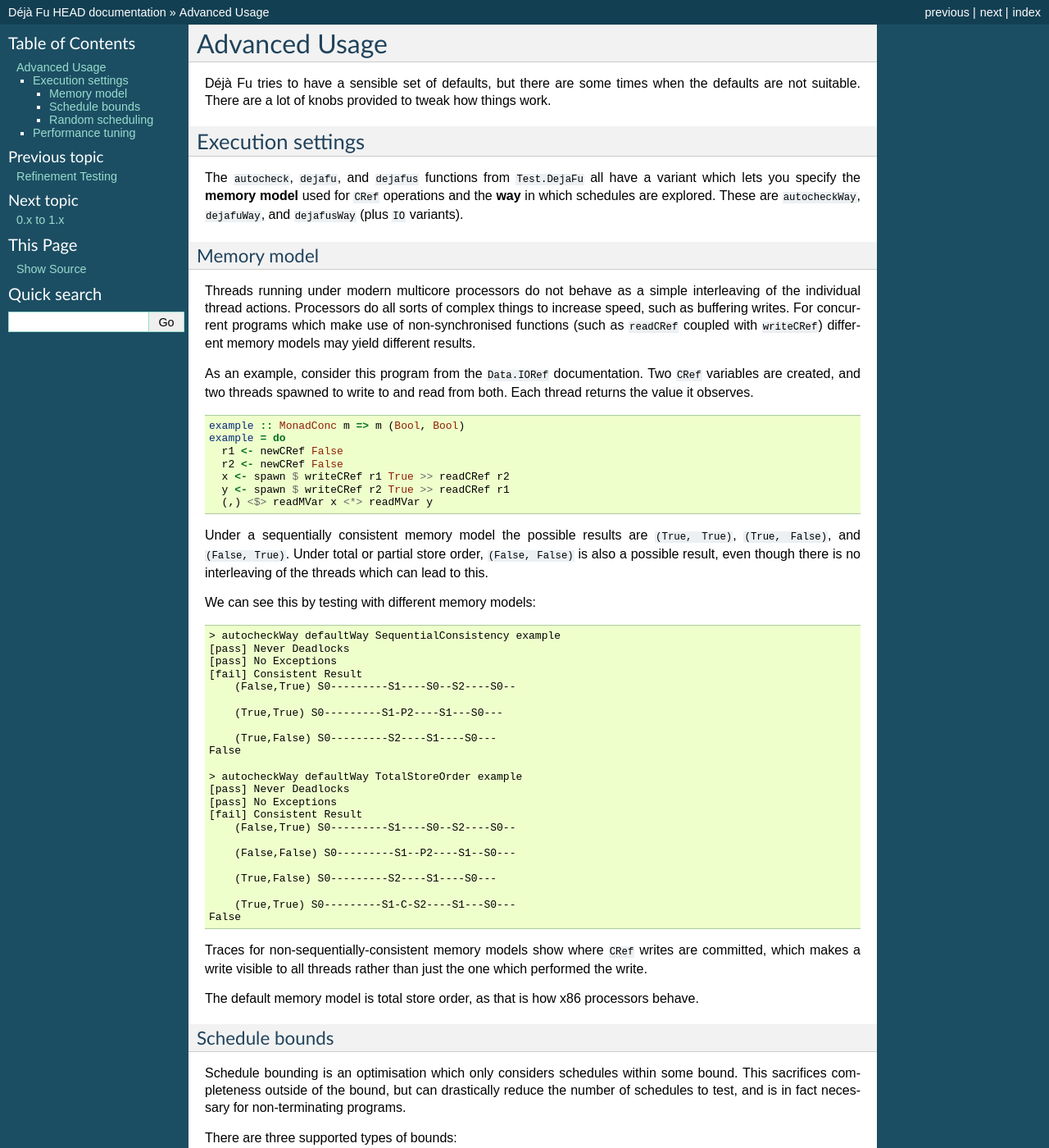
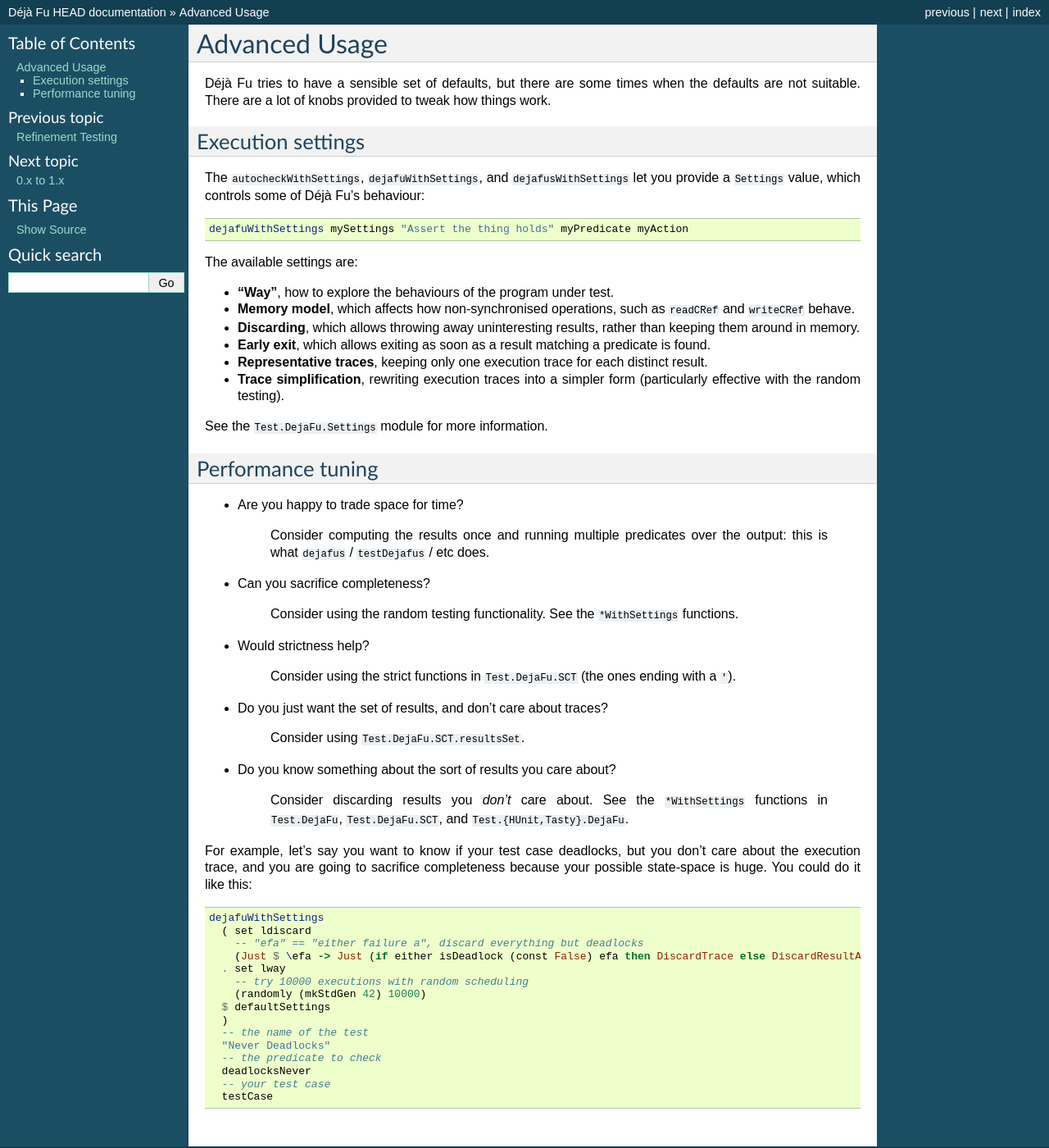
Before and after one commit to barrucadu/dejafu, a Sphinx documentation site: the page built from doc/advanced.rst, in a window 1280 px wide and 1400 px high. Shown: the whole window at 82% size. Built offline with Sphinx 7.4.7, drawn with Linux system fonts in a browser that asks for light colours; some of the changed text lies outside the part shown.

Commit message:
Rewrite execution settings docs, mostly as a pointer to the haddocks

```diff
--- a/doc/advanced.rst
+++ b/doc/advanced.rst
@@ -11,146 +11,34 @@ provided to tweak how things work.
 Execution settings
 ------------------
 
-The ``autocheck``, ``dejafu``, and ``dejafus`` functions from
-``Test.DejaFu`` all have a variant which lets you specify the **memory
-model** used for ``CRef`` operations and the **way** in which
-schedules are explored.  These are ``autocheckWay``, ``dejafuWay``,
-and ``dejafusWay`` (plus ``IO`` variants).
-
-Memory model
-~~~~~~~~~~~~
-
-Threads running under modern multicore processors do not behave as a
-simple interleaving of the individual thread actions.  Processors do
-all sorts of complex things to increase speed, such as buffering
-writes.  For concurrent programs which make use of non-synchronised
-functions (such as ``readCRef`` coupled with ``writeCRef``) different
-memory models may yield different results.
-
-As an example, consider this program from the ``Data.IORef``
-documentation.  Two ``CRef`` variables are created, and two threads
-spawned to write to and read from both.  Each thread returns the value
-it observes.
+The ``autocheckWithSettings``, ``dejafuWithSettings``, and
+``dejafusWithSettings`` let you provide a ``Settings`` value, which
+controls some of Déjà Fu's behaviour:
 
 .. code-block:: haskell
 
-  example :: MonadConc m => m (Bool, Bool)
-  example = do
-    r1 <- newCRef False
-    r2 <- newCRef False
-    x <- spawn $ writeCRef r1 True >> readCRef r2
-    y <- spawn $ writeCRef r2 True >> readCRef r1
-    (,) <$> readMVar x <*> readMVar y
+  dejafuWithSettings mySettings "Assert the thing holds" myPredicate myAction
 
-Under a sequentially consistent memory model the possible results are
-``(True, True)``, ``(True, False)``, and ``(False, True)``.  Under
-total or partial store order, ``(False, False)`` is also a possible
-result, even though there is no interleaving of the threads which can
-lead to this.
+The available settings are:
 
-We can see this by testing with different memory models:
+* **"Way"**, how to explore the behaviours of the program under test.
 
-.. code-block:: none
+* **Memory model**, which affects how non-synchronised operations,
+  such as ``readCRef`` and ``writeCRef`` behave.
 
-  > autocheckWay defaultWay SequentialConsistency example
-  [pass] Never Deadlocks
-  [pass] No Exceptions
-  [fail] Consistent Result
-      (False,True) S0---------S1----S0--S2----S0--
+* **Discarding**, which allows throwing away uninteresting results,
+  rather than keeping them around in memory.
 
-      (True,True) S0---------S1-P2----S1---S0---
+* **Early exit**, which allows exiting as soon as a result matching a
+  predicate is found.
 
-      (True,False) S0---------S2----S1----S0---
-  False
+* **Representative traces**, keeping only one execution trace for each
+  distinct result.
 
-  > autocheckWay defaultWay TotalStoreOrder example
-  [pass] Never Deadlocks
-  [pass] No Exceptions
-  [fail] Consistent Result
-      (False,True) S0---------S1----S0--S2----S0--
+* **Trace simplification**, rewriting execution traces into a simpler
+  form (particularly effective with the random testing).
 
-      (False,False) S0---------S1--P2----S1--S0---
-
-      (True,False) S0---------S2----S1----S0---
-
-      (True,True) S0---------S1-C-S2----S1---S0---
-  False
-
-Traces for non-sequentially-consistent memory models show where
-``CRef`` writes are committed, which makes a write visible to all
-threads rather than just the one which performed the write.
-
-The default memory model is total store order, as that is how x86
-processors behave.
-
-Schedule bounds
-~~~~~~~~~~~~~~~
-
-Schedule bounding is an optimisation which only considers schedules
-within some bound.  This sacrifices completeness outside of the bound,
-but can drastically reduce the number of schedules to test, and is in
-fact necessary for non-terminating programs.
-
-There are three supported types of bounds:
-
-Pre-emption bounding
-  Restricts the number of pre-emptive context switches.  A context
-  switch is pre-emptive if the previously executing thread is not
-  blocked and did not explicitly yield.
-
-Fair bounding
-  Restricts how many times each thread can yield, by bounding the
-  maximum difference between the thread which has yielded the most,
-  and the thread which has yielded the least.
-
-Length bounding
-  Restricts how long an execution can be, in terms of Déjà Fu's
-  "primitive actions".
-
-The standard testing mechanism uses all three bounds.  Pre-emption +
-fair bounding is useful for programs which use spinlocks or yield for
-control flow, but which are otherwise terminating.  Length bounding
-makes it possible to test potentially non-terminating programs.
-
-If you wanted to disable pre-emption bounding, for example, you can do
-so like so:
-
-.. code-block:: haskell
-
-  dejafuWay (systematically defaultBounds { boundPreemp = Nothing })
-            defaultMemType
-            myAction
-            ("Assert the thing holds", myPredicate)
-
-
-Random scheduling
-~~~~~~~~~~~~~~~~~
-
-If you don't want to find all executions within the schedule bounds,
-and instead want to test a fixed number of executions, you can use
-random scheduling.
-
-There are three variants:
-
-``randomly randomGen numExecutions``
-  Perform the given number of executions using weighted random
-  scheduling.  On creation, a thread is given a random weight, which
-  is used to perform a nonuniform random selection amongst the
-  enabled (not blocked) threads at every scheduling point.
-
-``uniformly randomGen numExecutions``
-  Like ``randomly``, but rather than a weighted selection, it's a
-  uniform selection.
-
-These are all given as the first argument to ``dejafuWay`` (and its
-ilk), like ``systematically``.  So for example you could do this:
-
-.. code-block:: haskell
-
-  dejafuWay (randomly (mkStdGen 42) 1000)
-            defaultMemType
-            myAction
-            ("Assert the thing holds", myPredicate)
+See the ``Test.DejaFu.Settings`` module for more information.
 
 
 .. _performance:
@@ -166,8 +54,8 @@ Performance tuning
 
 * Can you sacrifice completeness?
 
-    Consider using the random testing functionality. See the ``*Way``
-    functions and ``Test.DejaFu.SCT.sct{Uniform,Weighted}Random``.
+    Consider using the random testing functionality. See the ``*WithSettings``
+    functions.
 
 * Would strictness help?
 
@@ -181,7 +69,7 @@ Performance tuning
 * Do you know something about the sort of results you care about?
 
     Consider discarding results you *don't* care about. See the
-    ``*Discard`` functions in ``Test.DejaFu``, ``Test.DejaFu.SCT``,
+    ``*WithSettings`` functions in ``Test.DejaFu``, ``Test.DejaFu.SCT``,
     and ``Test.{HUnit,Tasty}.DejaFu``.
 
 For example, let's say you want to know if your test case deadlocks,
@@ -191,13 +79,15 @@ could do it like this:
 
 .. code-block:: haskell
 
-  dejafuDiscard
-    -- "efa" == "either failure a", discard everything but deadlocks
-    (\efa -> Just (if either isDeadlock (const False) efa then DiscardTrace else DiscardResultAndTrace))
-    -- try 10000 executions with random scheduling
-    (randomly (mkStdGen 42) 10000)
-    -- use the default memory model
-    defaultMemType
+  dejafuWithSettings
+    ( set ldiscard
+      -- "efa" == "either failure a", discard everything but deadlocks
+      (Just $ \efa -> Just (if either isDeadlock (const False) efa then DiscardTrace else DiscardResultAndTrace))
+    . set lway
+      -- try 10000 executions with random scheduling
+      (randomly (mkStdGen 42) 10000)
+    $ defaultSettings
+    )
     -- the name of the test
     "Never Deadlocks"
     -- the predicate to check
```
